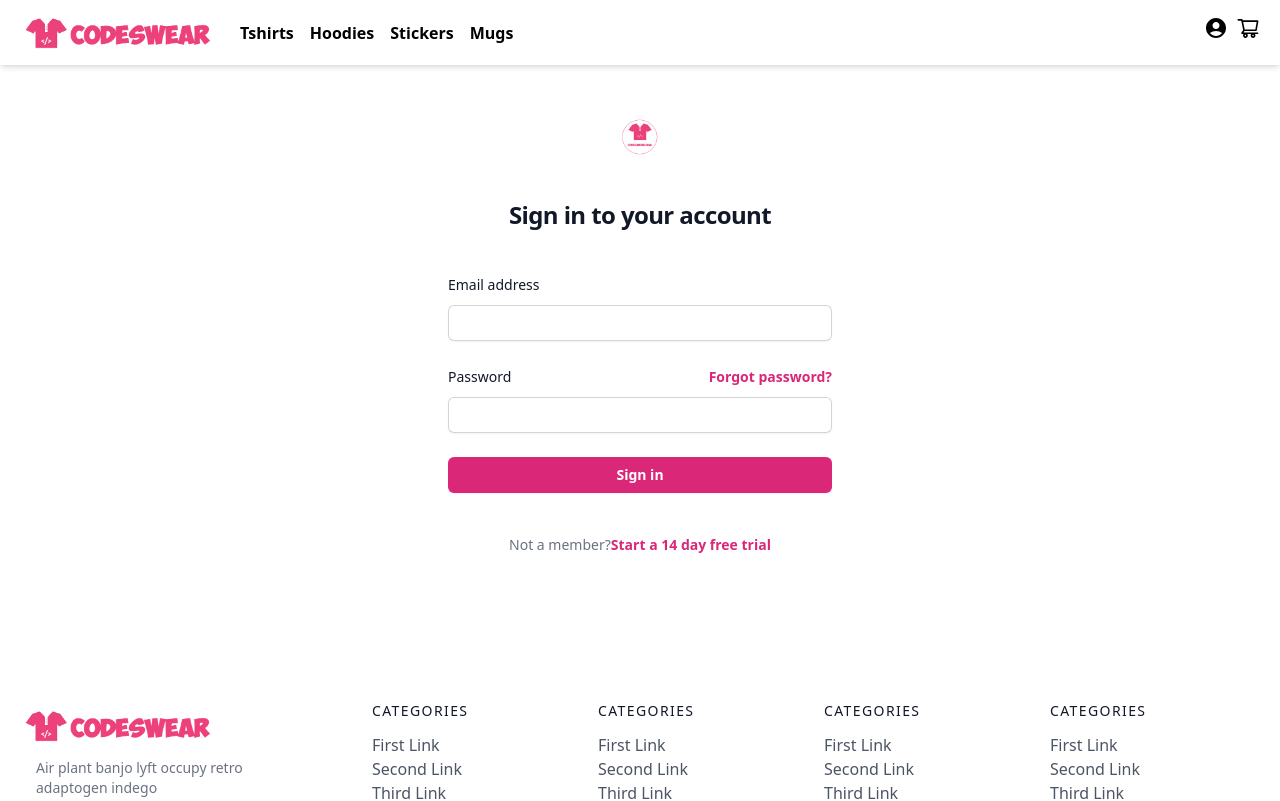
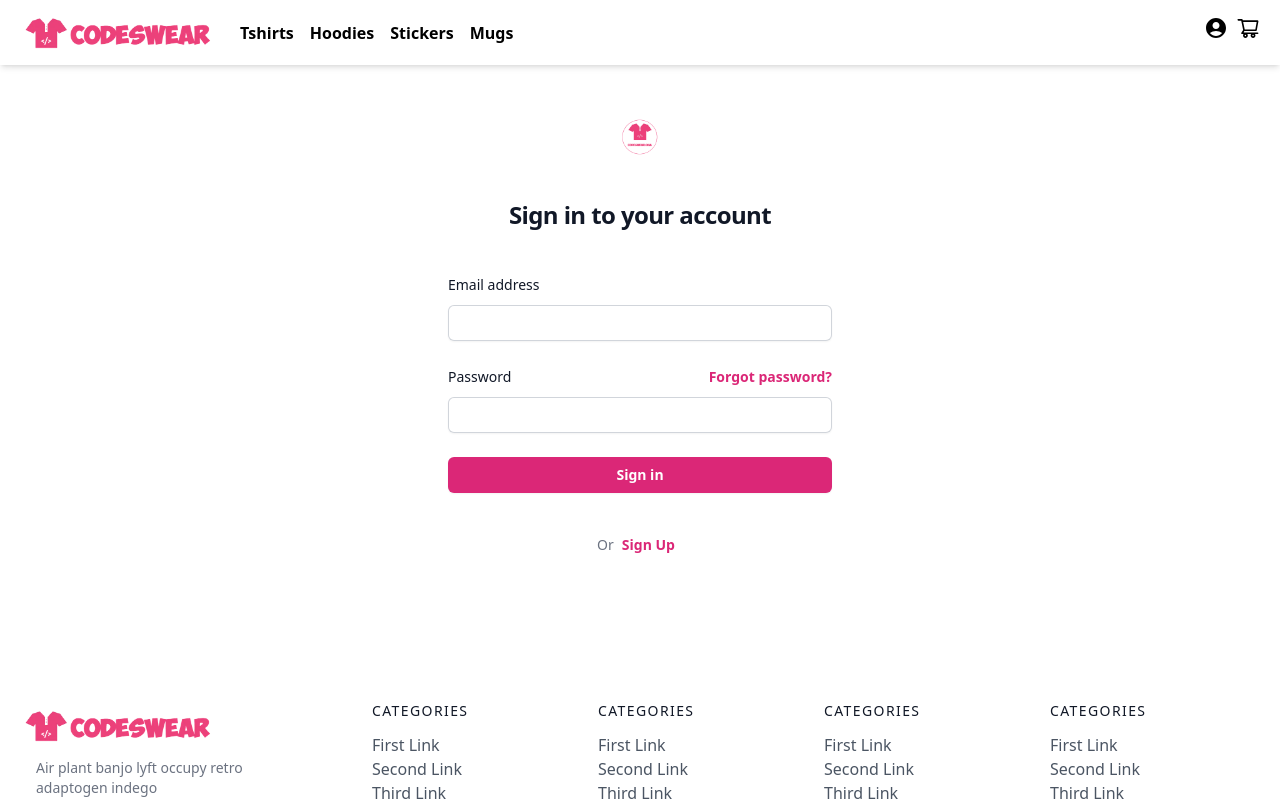
Before and after one commit to ahsanali7893/codeswear, a Next.js app: page /login in a window 1280 px wide. Shown: the top 801 px of the page. Built offline with nearby package versions, Linux system fonts and the light colour scheme.

Commit message:
Initial changes

```diff
--- a/src/pages/login.js
+++ b/src/pages/login.js
@@ -40,8 +40,8 @@ const Login = () => {
     </form>
 
     <p className="mt-10 text-center text-sm text-gray-500">
-      Not a member?
-      <a href="#" className="font-semibold leading-6 text-pink-600 hover:text-pink-500">Start a 14 day free trial</a>
+      Or
+      <a href="#" className="font-semibold leading-6 text-pink-600 hover:text-pink-500 mx-2">Sign Up</a>
     </p>
   </div>
 </div>
```
